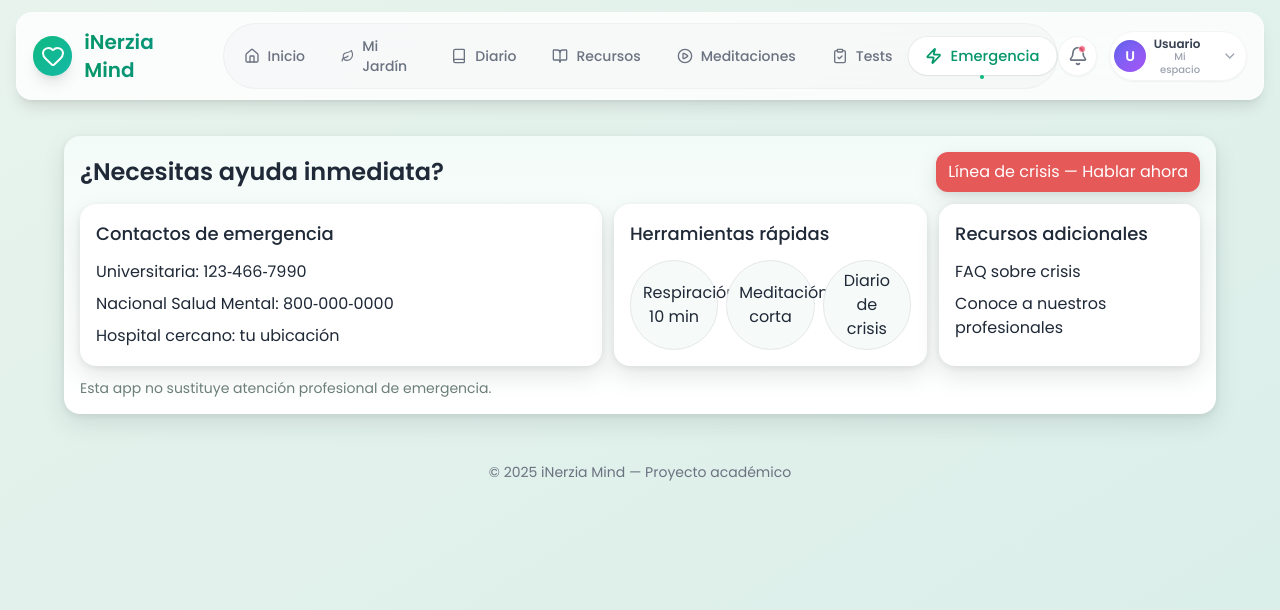
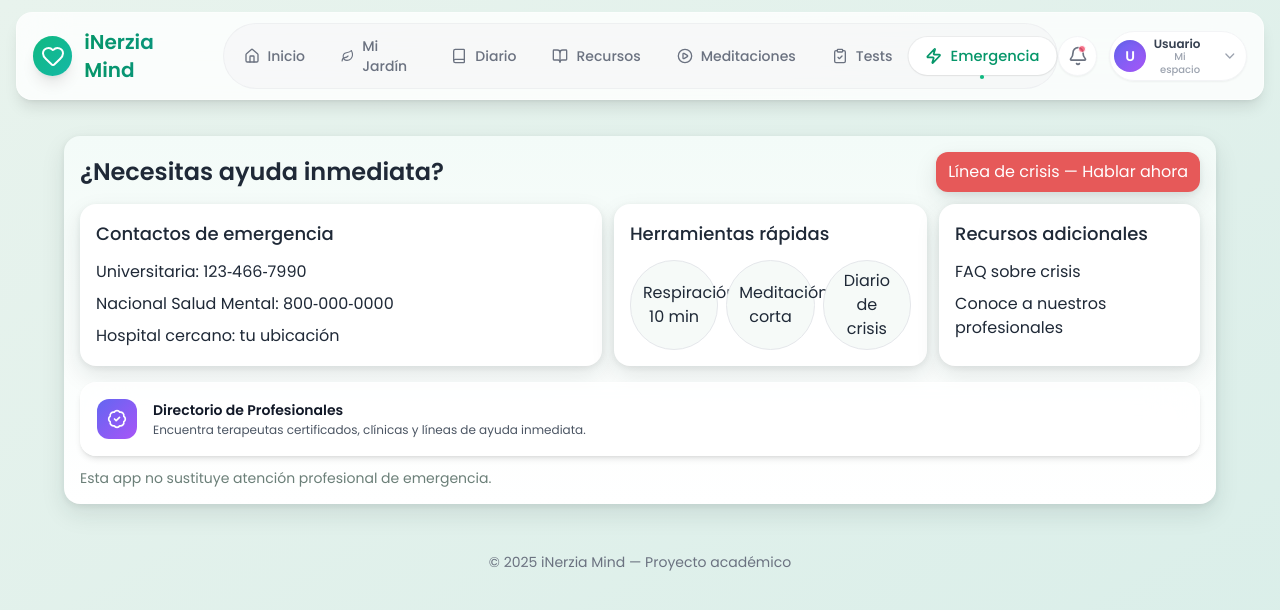
Before and after one commit to Imnate-01/mindful_proyect, a Next.js app: page /emergencia in a window 1280 px wide. Shown: the top 610 px of the page. Built offline with nearby package versions, Linux system fonts and the light colour scheme; no server answers.

Commit message:
Boton de directorios en emergencia

```diff
--- a/app/emergencia/page.tsx
+++ b/app/emergencia/page.tsx
@@ -1,5 +1,11 @@
+'use client';
 
-export default function Emergencia(){
+import { useRouter } from 'next/navigation';
+import { BadgeCheck } from 'lucide-react';
+
+export default function Emergencia() {
+  const router = useRouter();
+
   return (
     <section className="grid">
       <div className="card bg-gradient-to-b from-[#f3fbf8] to-white">
@@ -32,6 +38,28 @@ export default function Emergencia(){
             </ul>
           </div>
         </div>
+
+        {/* Botón Directorio de Profesionales */}
+        <button
+          type="button"
+          onClick={() => router.push('/directorio-ayuda')}
+          className="mt-4 bg-white/80 backdrop-blur-xl rounded-2xl border border-white/40 shadow-md p-4 text-left hover:-translate-y-1 hover:shadow-xl transition-all w-full"
+        >
+          <div className="flex items-center gap-4">
+            <div className="w-10 h-10 rounded-xl bg-gradient-to-br from-indigo-500 to-purple-500 flex flex-shrink-0 items-center justify-center">
+              <BadgeCheck className="w-5 h-5 text-white" />
+            </div>
+            <div>
+              <h3 className="font-semibold text-gray-900 text-sm mb-0.5">
+                Directorio de Profesionales
+              </h3>
+              <p className="text-xs text-gray-600">
+                Encuentra terapeutas certificados, clínicas y líneas de ayuda inmediata.
+              </p>
+            </div>
+          </div>
+        </button>
+
         <p className="muted mt-3 text-sm">Esta app no sustituye atención profesional de emergencia.</p>
       </div>
     </section>
```
